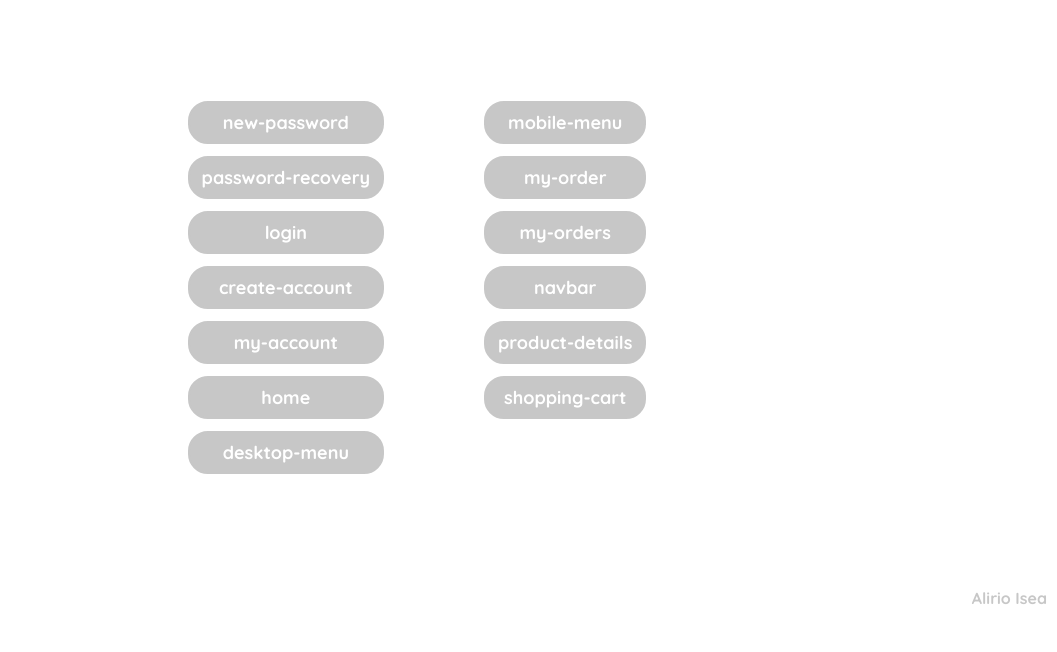
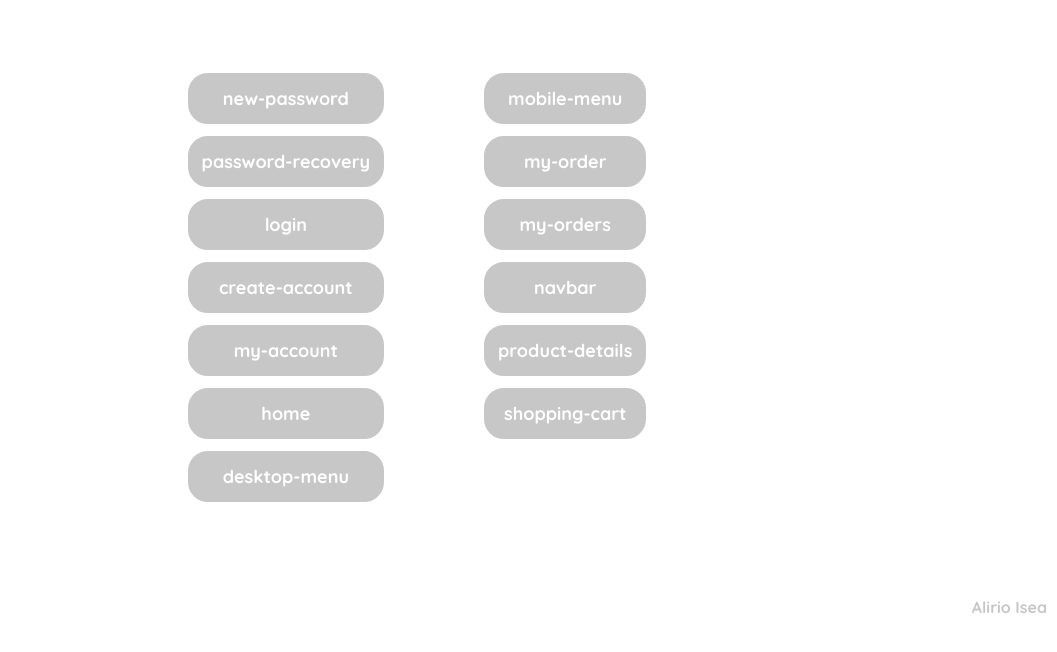
Before and after one commit to alirioi/curso-frontend-developer-practico, a plain HTML site: page index.html in a window 1280 px wide. Shown: the part 130-782 px from the top of the page, without its empty margins (223-1280 px from the left). Drawn offline with Linux system fonts and the light colour scheme.

Commit message:
mejora de los botones del index, corrigiendo el padding

```diff
--- a/index.html
+++ b/index.html
@@ -68,7 +68,6 @@
         .pantallas-container ul li {
             border: 2px solid var(--very-light-pink);
             border-radius: 20px;
-            padding: 8px 12px;
             text-align: center;
             background: var(--very-light-pink);
         }
@@ -84,8 +83,7 @@
             font-weight: bold;
             display: inline-block;
             width: 100%;
-            margin: 0;
-            padding: 0;
+            padding: 12px;
         }
 
         .nombre {
```
